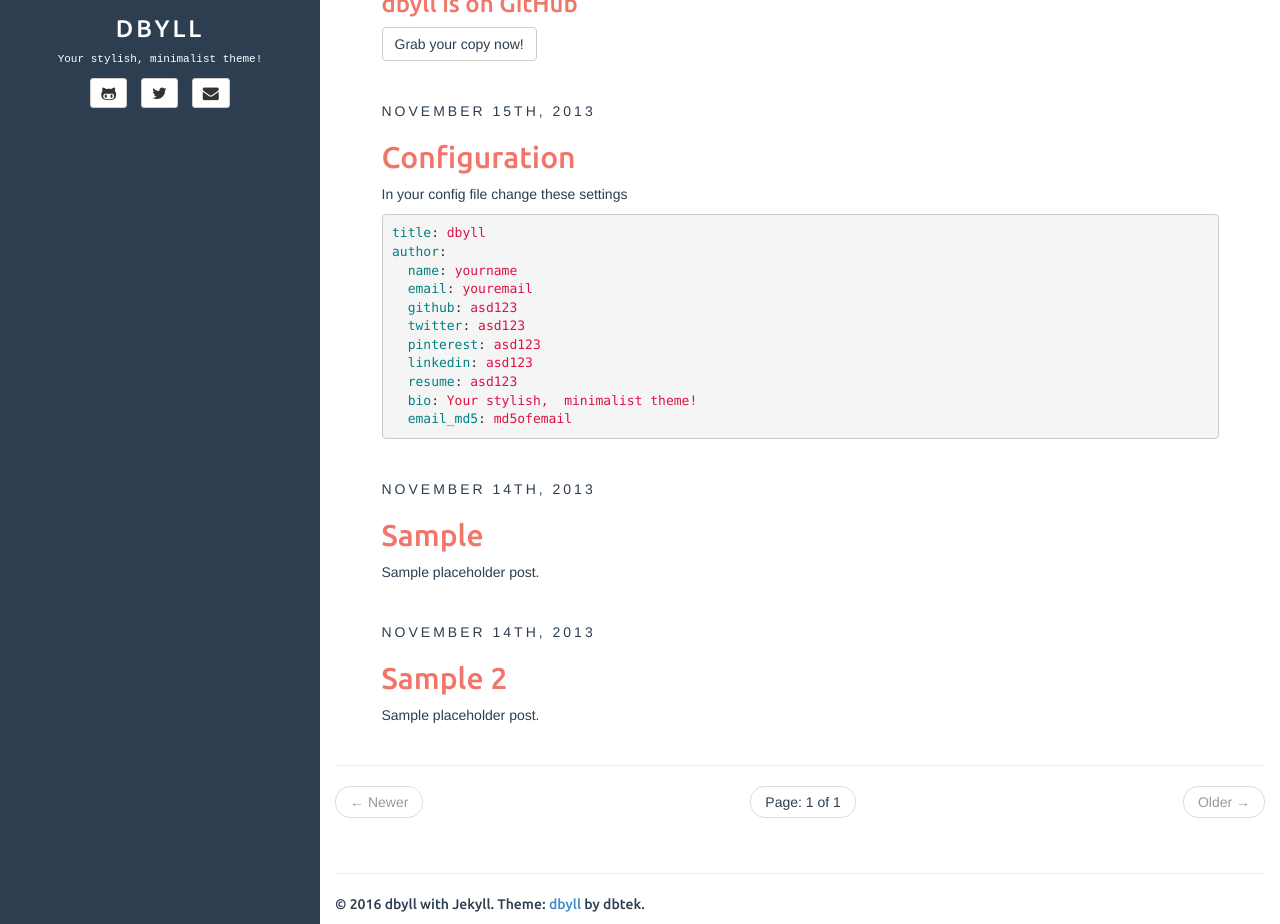
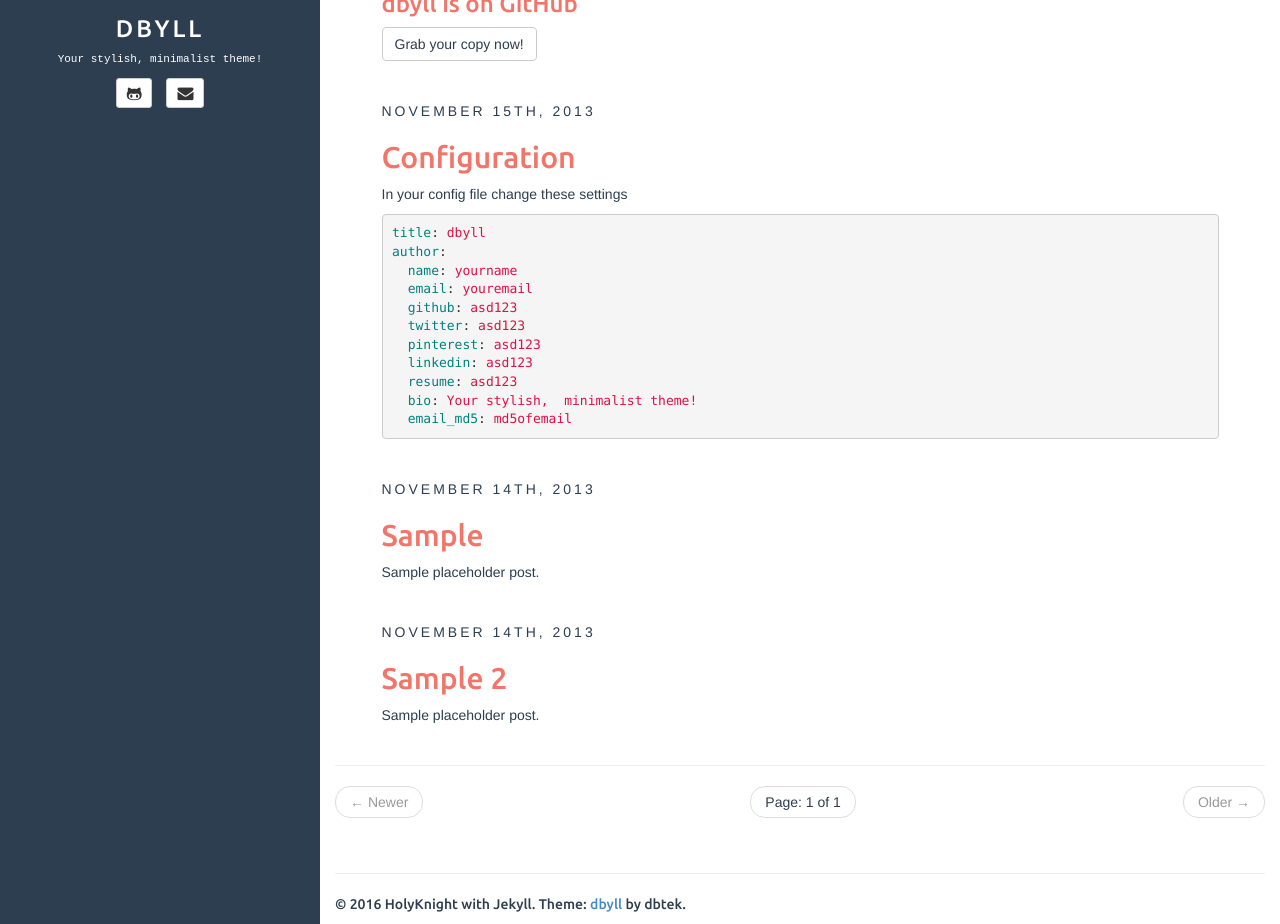
Before and after one commit to lyxwll/lyxwll.github.io, a Jekyll site: the page built from index.html, in a window 1280 px wide and 1206 px high, cut to the strip 282-1206 px from the top of the window. Built offline with Jekyll 4.4.1, drawn with Linux system fonts in a browser that asks for light colours; the list of posts is cut into pages by our own code.

Commit message:
Update _config.yml

```diff
--- a/_config.yml
+++ b/_config.yml
@@ -18,12 +18,9 @@ defaults:
 
 description: Stylish Jekyll Theme
 author:
-  name: dbyll
-  email: dbyll@ismaildemirbilek.com
-  github: dbtek
-  twitter: dbtek
-  pinterest: asd123
-  linkedin: asd123
+  name: HolyKnight
+  email: 764262813@qq.com
+  github: https://github.com/lyxwll
   bio: Your stylish, minimalist theme!
   email_md5: 726351295ec82e145928582f595aa3aa
 
```
